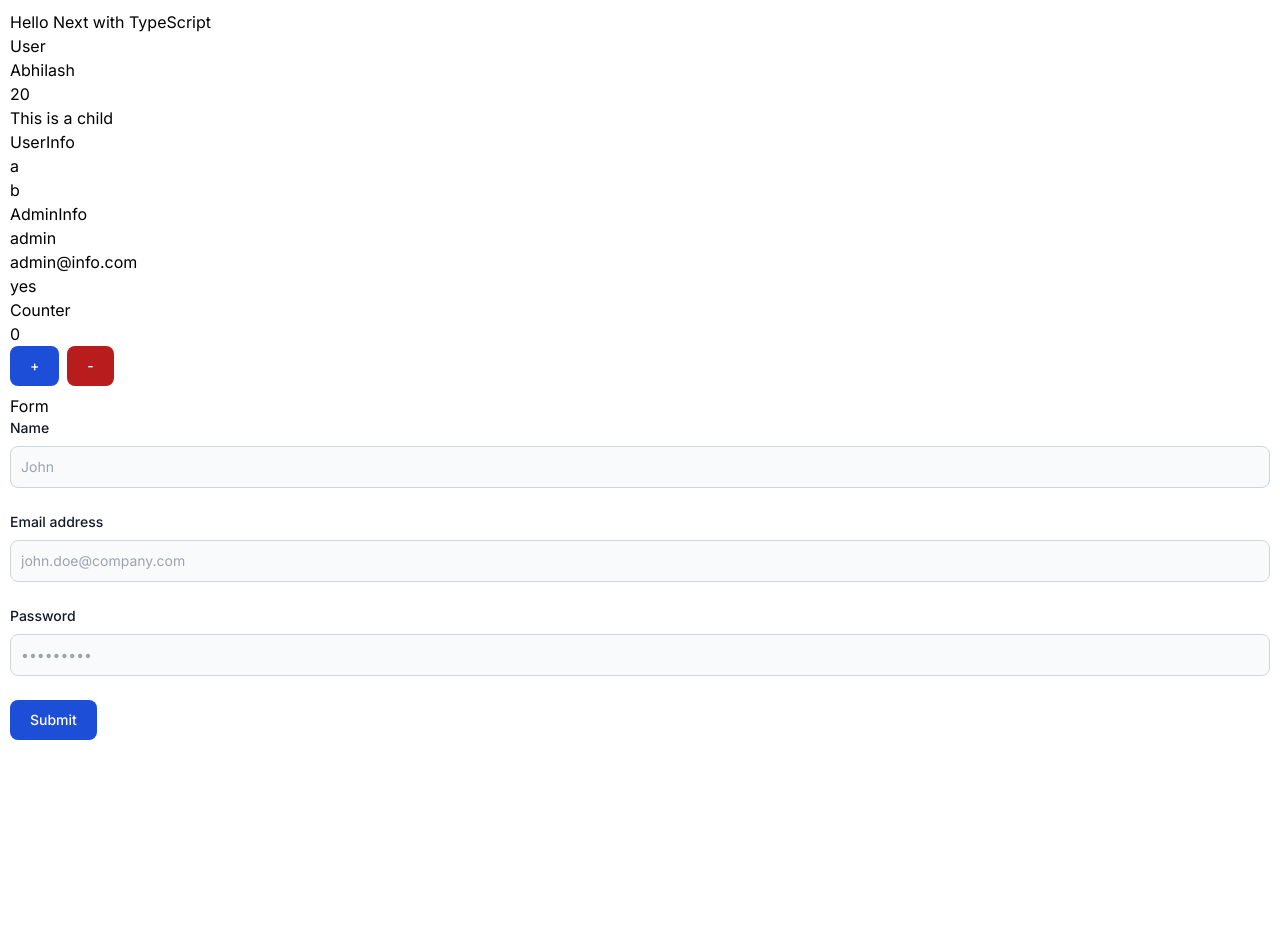
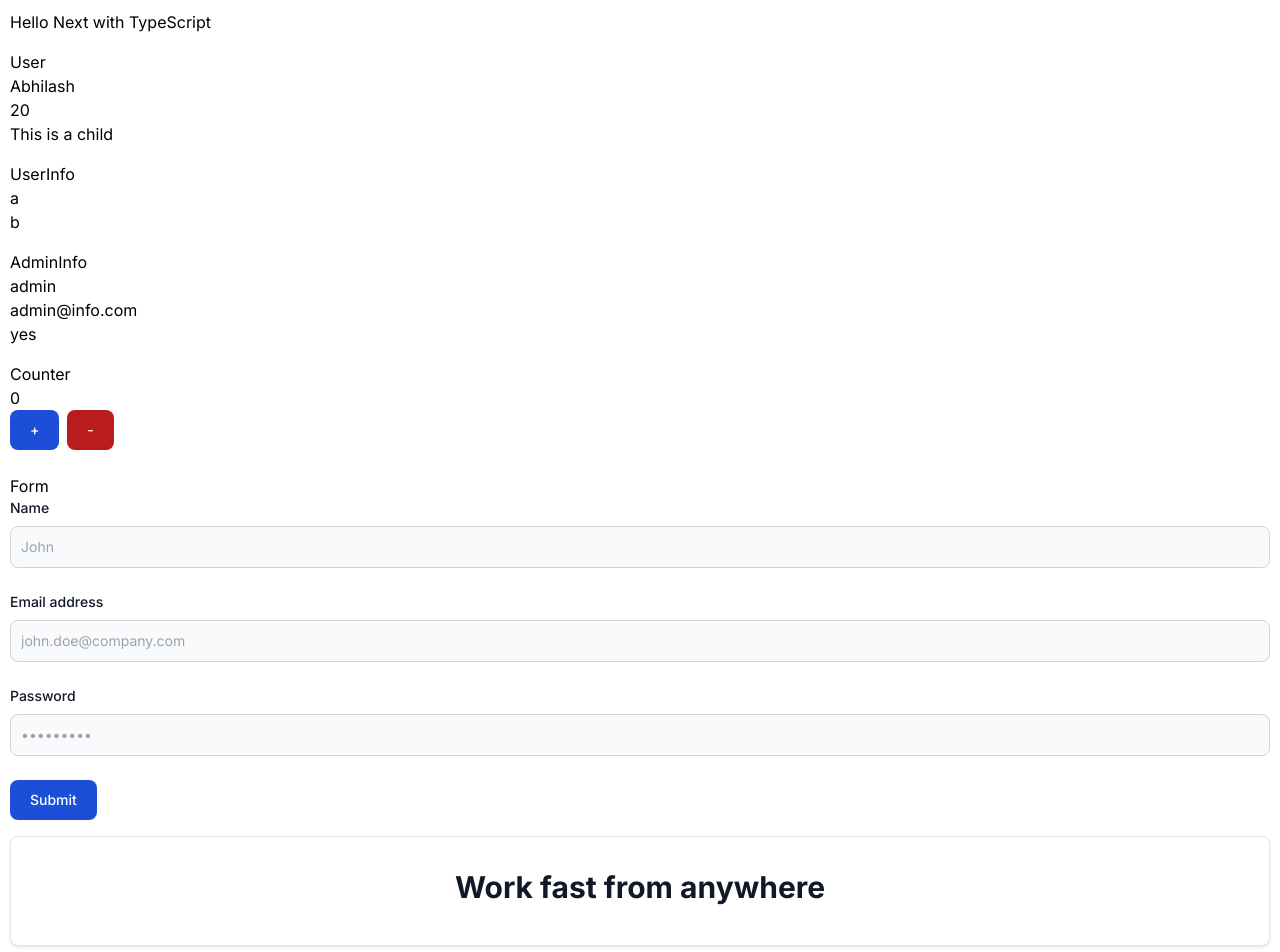
Before and after one commit to abhilashdk2016/next-ts, a Next.js app: page / in a window 1280 px wide. Shown: the top 952 px of the page. Before the commit the page ends 800 px from the top, so only its background shows below. Built offline with nearby package versions, Linux system fonts and the light colour scheme.

Commit message:
ElementWrapper

```diff
--- a/app/page.tsx
+++ b/app/page.tsx
@@ -1,12 +1,13 @@
 import AdminInfo from "@/components/AdminInfo";
 import Counter from "@/components/Counter";
+import ElementWrapper from "@/components/ElementWrapper";
 import Form from "@/components/Form";
 import User from "@/components/User";
 import UserInfo from "@/components/UserInfo";
 
 export default function Home() {
   return (
-    <section>
+    <section style={{ display: 'flex', flexDirection: 'column', gap: '1rem' }}>
       <h1>Hello Next with TypeScript</h1>
       <User name="Abhilash" age={20}>
         <p>This is a child</p>
@@ -15,6 +16,12 @@ export default function Home() {
       <AdminInfo username="admin" email="admin@info.com" isAdmin={true} />
       <Counter />
       <Form />
+      <ElementWrapper elementType="div" className="container mx-auto" onclick={async () => { 'use server'; console.log('From Parent onclick'); return null;}}>
+          <div className="w-full p-4 text-center bg-white border border-gray-200 rounded-lg shadow sm:p-8 dark:bg-gray-800 dark:border-gray-700">
+              <h5 className="mb-2 text-3xl font-bold text-gray-900 dark:text-white">Work fast from anywhere</h5>
+
+          </div>
+      </ElementWrapper>
     </section>
   )
 }
--- /dev/null
+++ b/components/ElementWrapper.tsx
@@ -0,0 +1,18 @@
+'use client';
+import { FC, ReactNode } from "react";
+
+interface ElementWrapperProps {
+  elementType: 'div' | 'span' | 'h1' | 'button';
+  children: ReactNode;
+  className?: string;
+  onclick?: () => void;
+}
+
+const ElementWrapper: FC<ElementWrapperProps> = ({ elementType, children, className, onclick }) => {
+  const Element = elementType as keyof JSX.IntrinsicElements;
+  return <Element className={className} onClick={e => onclick!()}>
+    {children}
+  </Element>
+}
+
+export default ElementWrapper
```
